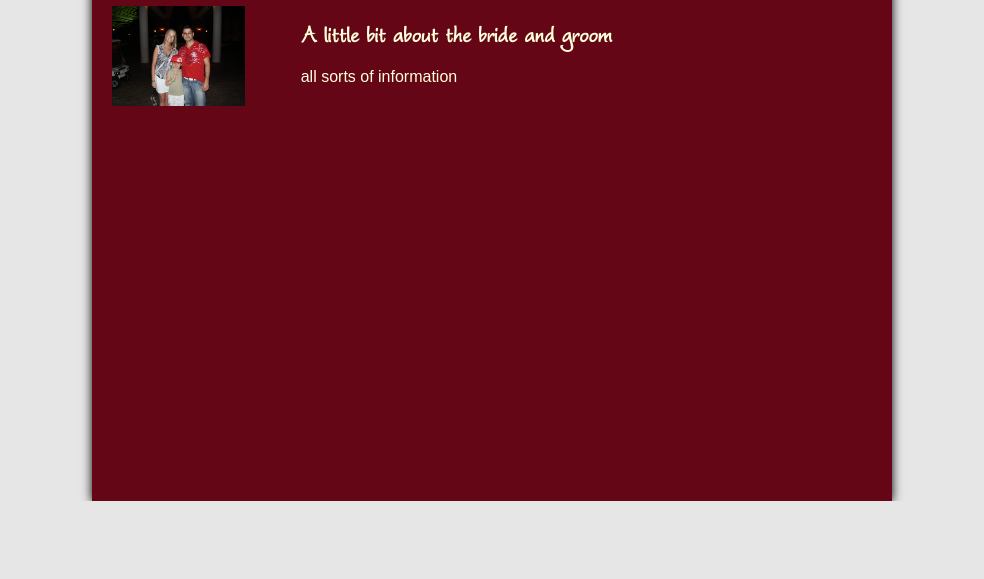
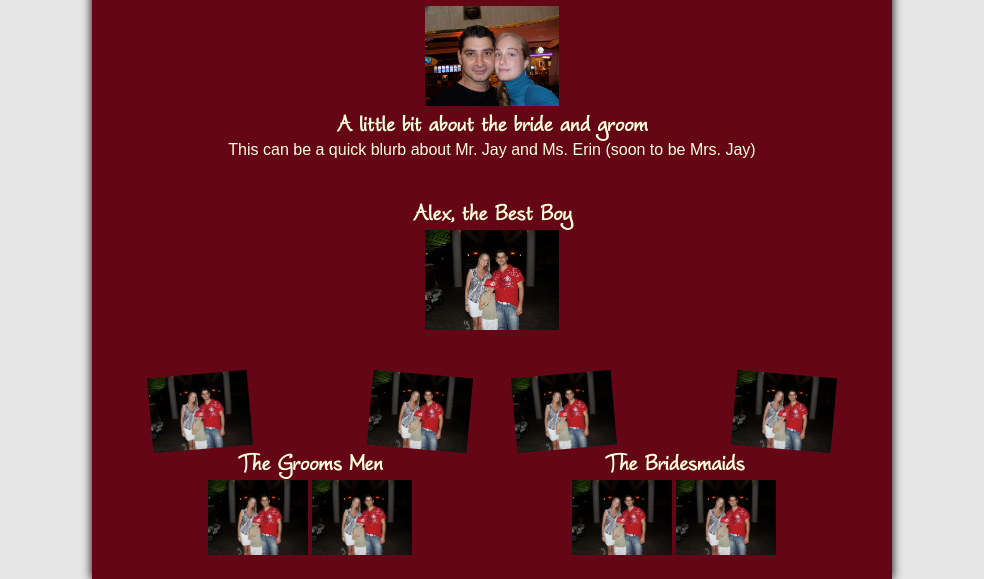
Before and after one commit to mschuster/erinjaywedding, a plain HTML site: page pages/story.html in a window 1280 px wide. Shown: the part 299-878 px from the top of the page, without its empty margins (148-1132 px from the left). Before the commit the page ends 800 px from the top, so only its background shows below. Drawn offline with Linux system fonts and the light colour scheme; files that its build step writes are made by us from their sources; files whose address does not match are found by name.

Commit message:
added to the stories page

```diff
--- a/_css/try.css
+++ b/_css/try.css
@@ -178,18 +178,38 @@ nav a {
 	cursor:pointer;
 	padding:20px;
 	text-align:left;
-	width:500px;
+}
+.story h4, .story p {
+	margin:0;
 }
 .story img {
-	float:left;
 	height:100px;
 }
-.story div {
-	float:right;
+
+.main {
+	text-align: center;
 }
 
-
-
+.party {
+	display: inline-block;
+	text-align: center;
+	width:320px;
+}
+.party img {
+	height:75px;
+}
+.party .honor {
+	clear:both;
+	width:100%;
+}
+.party .left {
+	transform:rotate(-5deg);
+	float: left;
+}
+.party .right {
+	transform:rotate(5deg);
+	float: right;
+}
 
 .book_container {
 	display: none;
@@ -307,7 +327,11 @@ nav a {
 		margin-left:-5%;
 	}
 	nav.drop-menu li:hover {
-		background-color: #fff;
+		background-color: #640615;
+	}
+	nav.drop-menu li:hover a {
+		color:#FFFFE6;
+		text-decoration: none;
 	}
 	nav.drop-menu a {
 		display:block;
@@ -342,8 +366,12 @@ nav a {
 		top:160px;
 	}
 }
-@media only screen and (max-width: 360px) {
+@media only screen and (max-width: 359px) {
 	header h3 {
 		width:50%;
+		/*top:auto;*/
+	}
+	.party {
+		width:auto;
 	}
 }
--- a/pages/story.html
+++ b/pages/story.html
@@ -45,12 +45,38 @@
                 </ul>
             </nav>
             <section class="story main" onclick="openBook()">
+                <img src="/img/story/camera_051.jpg"/>
+
+                <h4>A little bit about the bride and groom</h4>
+                <p>This can be a quick blurb about Mr. Jay and Ms. Erin (soon to be Mrs. Jay)</p>
+            </section>
+            <section class="story main" onclick="openBook('boy')">
+                <div>
+                    <h4>Alex, the Best Boy</h4>
+                </div>
                 <img src="/img/family_pic.jpg"/>
-                <div>
-                    <h4>A little bit about the bride and groom</h4>
-                    <p>all sorts of information</p>
+            </section>
+
+            <section class="story party" onclick="openBook('boy')">
+                <img class="left" src="/img/family_pic.jpg"/>
+                <img class="right" src="/img/family_pic.jpg"/>
+                <div class="honor">
+                    <h4>The Grooms Men</h4>
+                    <img src="/img/family_pic.jpg"/>
+                    <img src="/img/family_pic.jpg"/>
                 </div>
             </section>
+
+            <section class="story party" onclick="openBook('boy')">
+                <img class="left" src="/img/family_pic.jpg"/>
+                <img class="right" src="/img/family_pic.jpg"/>
+                <div class="honor">
+                    <h4>The Bridesmaids</h4>
+                    <img src="/img/family_pic.jpg"/>
+                    <img src="/img/family_pic.jpg"/>
+                </div>
+            </section>
+
             <div id="book_container" class="book_container">
                 <!-- <img class="wine_bottle" src="/img/red_wine_bottle.jpg" height="100px"> -->
                 <div id="imBookCntnr"> </div>
```
